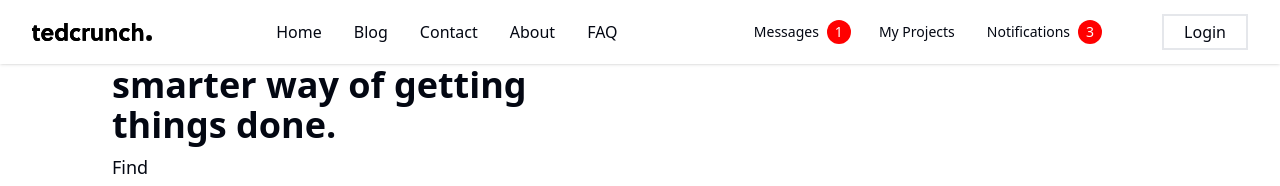
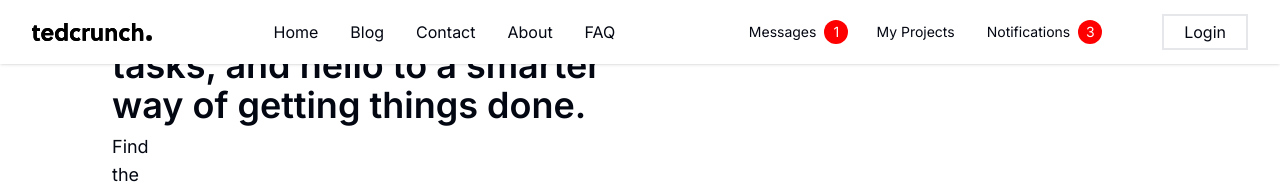
Before and after one commit to ErrolNtetha/lancing-client, a Next.js app: page / in a window 1280 px wide. Shown: the top 186 px of the page. Built offline with nearby package versions, Linux system fonts and the light colour scheme; no server answers; the database is empty.

Commit message:
feat: added Inter font

```diff
--- a/app/layout.tsx
+++ b/app/layout.tsx
@@ -1,6 +1,9 @@
 import { Header } from '../components/organisms/header/header';
 import '../app/globals.css';
 import { Toaster } from '../@/components/ui/toaster';
+import { Inter } from 'next/font/google'
+
+const inter = Inter({ subsets: ['latin'], display: 'swap' });
 
 export default function RootLayout({
     children,
@@ -8,7 +11,7 @@ export default function RootLayout({
     children: React.ReactNode
 }) {
     return (
-        <html>
+        <html className={inter.className}>
             <head>
                 <title> Find Freelancers for Your Project | Tedcrunch </title>
                 <meta property='og:title' content='Find Freelancers in South Africa - Tedcrunch' />
--- a/pages/_app.tsx
+++ b/pages/_app.tsx
@@ -1,6 +1,5 @@
 import '../styles/globals.css'
 import type { AppProps } from 'next/app'
-import { Header } from '../components/organisms/header/header'
 import { Inter } from 'next/font/google'
 
 const inter = Inter({ subsets: ['latin'] })
```
